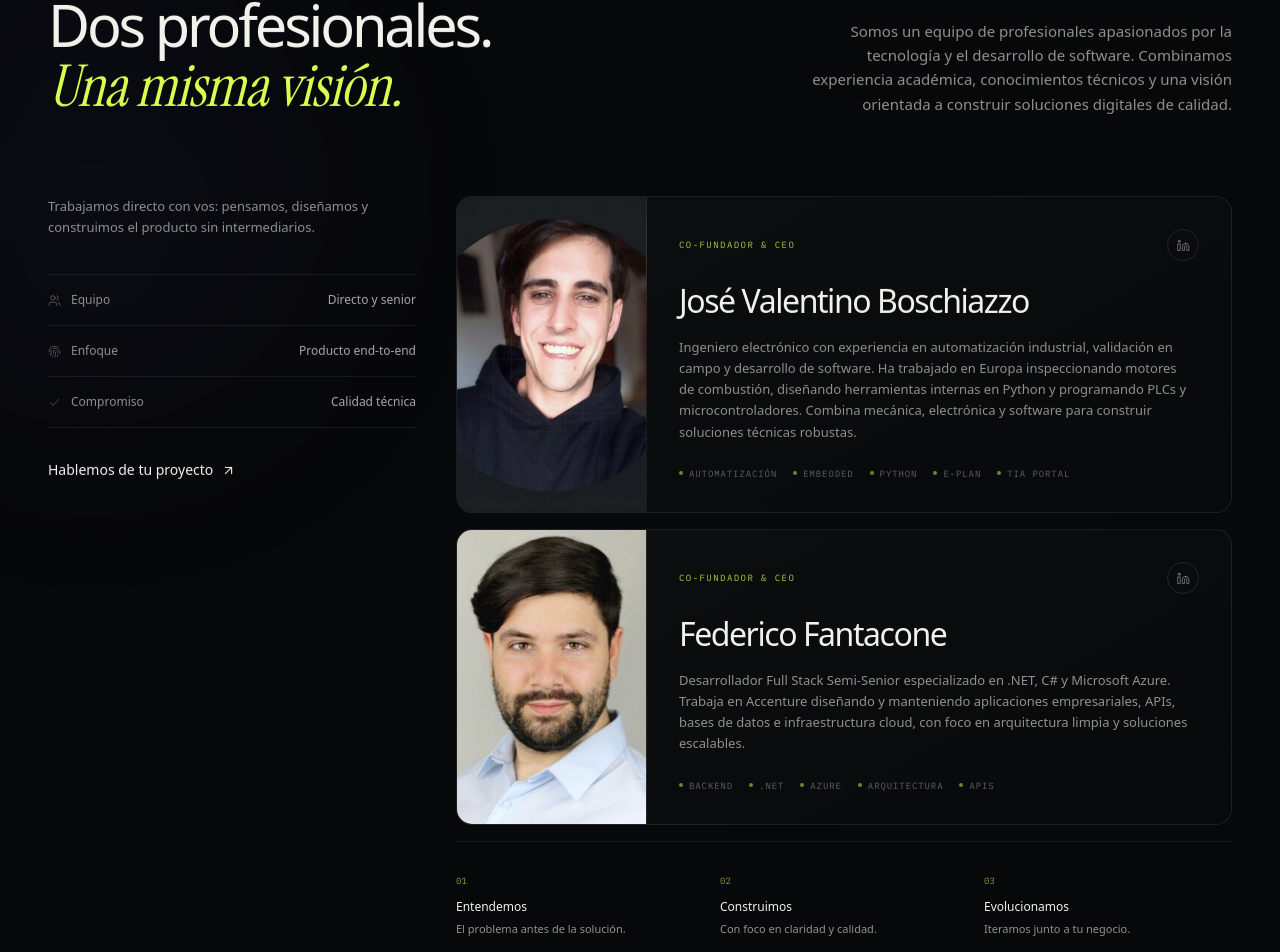
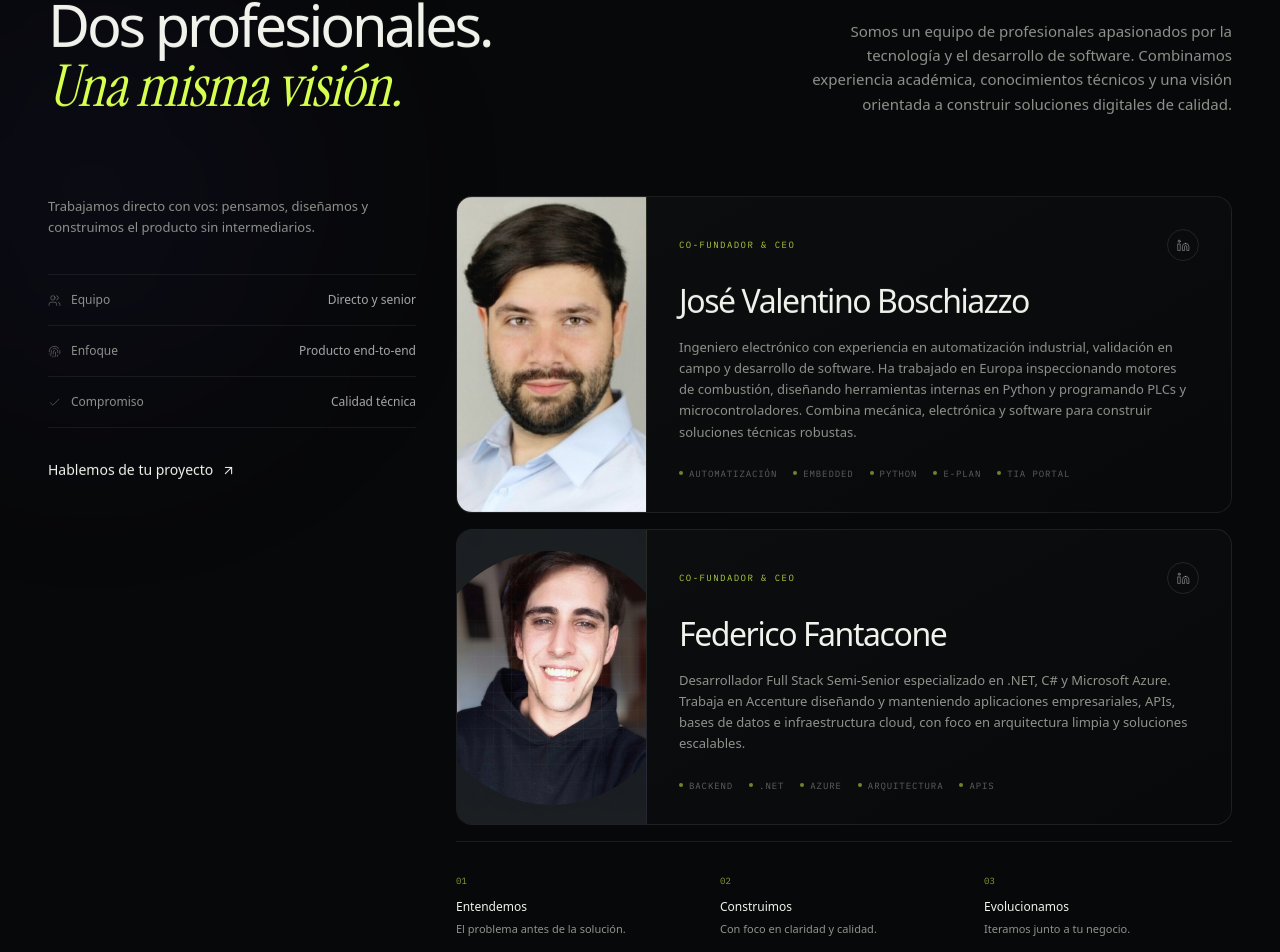
Before and after one commit to FedericoFantacone/Liminalbros, a React (Vite) app: page / in a window 1280 px wide. Shown: the part 4332-5284 px from the top of the page. Built offline with nearby package versions, Linux system fonts and the light colour scheme.

Commit message:
fix: swap profile photos

```diff
--- a/src/i18n/de.ts
+++ b/src/i18n/de.ts
@@ -202,7 +202,7 @@ export const de: Translations = {
         description:
           "Elektronikingenieur mit Erfahrung in industrieller Automatisierung, Feldvalidierung und Softwareentwicklung. Er hat in Europa Verbrennungsmotoren inspiziert, interne Python-Werkzeuge entwickelt und PLCs sowie Mikrocontroller programmiert. Er verbindet Mechanik, Elektronik und Software zu robusten technischen Lösungen.",
         specialties: ["Automatisierung", "Embedded", "Python", "E-Plan", "TIA Portal"],
-        image: "/team/jose-dark.jpg",
+        image: "/team/federico.jpg",
         linkedin: "https://www.linkedin.com/in/jvbosch/",
       },
       {
@@ -212,7 +212,7 @@ export const de: Translations = {
         description:
           "Semi-Senior Full Stack Developer mit Schwerpunkt auf .NET, C# und Microsoft Azure. Er arbeitet bei Accenture an der Entwicklung und Pflege von Unternehmensanwendungen, APIs, Datenbanken und Cloud-Infrastruktur mit Fokus auf saubere Architektur und skalierbare Lösungen.",
         specialties: ["Backend", ".NET", "Azure", "Architektur", "APIs"],
-        image: "/team/federico.jpg",
+        image: "/team/jose-dark.jpg",
         linkedin: "https://www.linkedin.com/in/federico-fantacone/",
       },
     ],
--- a/src/i18n/en.ts
+++ b/src/i18n/en.ts
@@ -202,7 +202,7 @@ export const en: Translations = {
         description:
           "Electronics engineer with experience in industrial automation, field validation and software development. He has worked across Europe inspecting combustion engines, designing internal Python tools and programming PLCs and microcontrollers. He bridges mechanics, electronics and software to build robust technical solutions.",
         specialties: ["Automation", "Embedded", "Python", "E-Plan", "TIA Portal"],
-        image: "/team/jose-dark.jpg",
+        image: "/team/federico.jpg",
         linkedin: "https://www.linkedin.com/in/jvbosch/",
       },
       {
@@ -212,7 +212,7 @@ export const en: Translations = {
         description:
           "Semi-Senior Full Stack Developer specialized in .NET, C# and Microsoft Azure. He works at Accenture designing and maintaining enterprise applications, APIs, databases and cloud infrastructure, with a focus on clean architecture and scalable solutions.",
         specialties: ["Backend", ".NET", "Azure", "Architecture", "APIs"],
-        image: "/team/federico.jpg",
+        image: "/team/jose-dark.jpg",
         linkedin: "https://www.linkedin.com/in/federico-fantacone/",
       },
     ],
--- a/src/i18n/es.ts
+++ b/src/i18n/es.ts
@@ -202,7 +202,7 @@ export const es: Translations = {
         description:
           "Ingeniero electrónico con experiencia en automatización industrial, validación en campo y desarrollo de software. Ha trabajado en Europa inspeccionando motores de combustión, diseñando herramientas internas en Python y programando PLCs y microcontroladores. Combina mecánica, electrónica y software para construir soluciones técnicas robustas.",
         specialties: ["Automatización", "Embedded", "Python", "E-Plan", "TIA Portal"],
-        image: "/team/jose-dark.jpg",
+        image: "/team/federico.jpg",
         linkedin: "https://www.linkedin.com/in/jvbosch/",
       },
       {
@@ -212,7 +212,7 @@ export const es: Translations = {
         description:
           "Desarrollador Full Stack Semi-Senior especializado en .NET, C# y Microsoft Azure. Trabaja en Accenture diseñando y manteniendo aplicaciones empresariales, APIs, bases de datos e infraestructura cloud, con foco en arquitectura limpia y soluciones escalables.",
         specialties: ["Backend", ".NET", "Azure", "Arquitectura", "APIs"],
-        image: "/team/federico.jpg",
+        image: "/team/jose-dark.jpg",
         linkedin: "https://www.linkedin.com/in/federico-fantacone/",
       },
     ],
```
